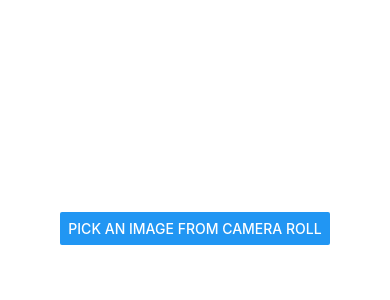
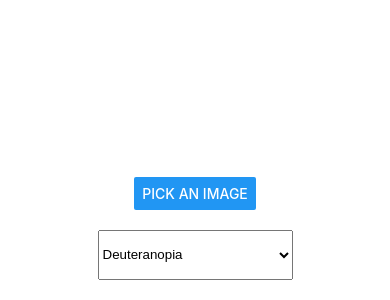
Before and after one commit to MelvinDinh3302/seecolors, a React Native app: screen / in a window 390 px wide. Shown: the part 194-494 px from the top of the page. Built offline with nearby package versions, Linux system fonts and the light colour scheme.

Commit message:
add a basic picker

```diff
--- a/App.tsx
+++ b/App.tsx
@@ -1,11 +1,13 @@
 import { useState } from 'react';
 import { Button, Image, View, StyleSheet, Dimensions } from 'react-native';
 import * as ImagePicker from 'expo-image-picker';
+import { Picker } from '@react-native-picker/picker';
 
 const { width, height } = Dimensions.get('window');
 
 export default function ImagePickerExample() {
   const [image, setImage] = useState<string | null>(null);
+  const [type, setType] = useState('d');
 
   const pickImage = async () => {
     let result = await ImagePicker.launchImageLibraryAsync({
@@ -22,9 +24,21 @@ export default function ImagePickerExample() {
 
   return (
     <View style={styles.container}>
-      <Button title="Pick an image from camera roll" onPress={pickImage} />
-      {image && <Image source={{ uri: image }} style={styles.image} />}
+      <Button title="Pick an image" onPress={pickImage} />
+      <View style={{ marginVertical: 10 }}>
+        {image && <Image source={{ uri: image }} style={styles.image} />}
+      </View>
+      <Picker
+        selectedValue={type}
+        onValueChange={(itemValue) => setType(itemValue)}
+        style={styles.picker}
+      >
+        <Picker.Item label="Deuteranopia" value="d" />
+        <Picker.Item label="Protanopia" value="p" />
+        <Picker.Item label="Tritanopia" value="t" />
+      </Picker>
     </View>
+
   );
 }
 
@@ -39,4 +53,8 @@ const styles = StyleSheet.create({
     height: height * 0.7,
     resizeMode: 'contain',
   },
+  picker: {
+    height: 50,
+    width: width * 0.5,
+  }
 });
--- a/package.json
+++ b/package.json
@@ -10,11 +10,12 @@
     "web": "expo start --web"
   },
   "dependencies": {
+    "@react-native-picker/picker": "^2.11.0",
     "expo": "~53.0.9",
+    "expo-image-picker": "~16.1.4",
     "expo-status-bar": "~2.2.3",
     "react": "19.0.0",
-    "react-native": "0.79.2",
-    "expo-image-picker": "~16.1.4"
+    "react-native": "0.79.2"
   },
   "devDependencies": {
     "@babel/core": "^7.25.2",
```
Also changed, not shown: 1 other file (tests, documents, lock files or other folders).
